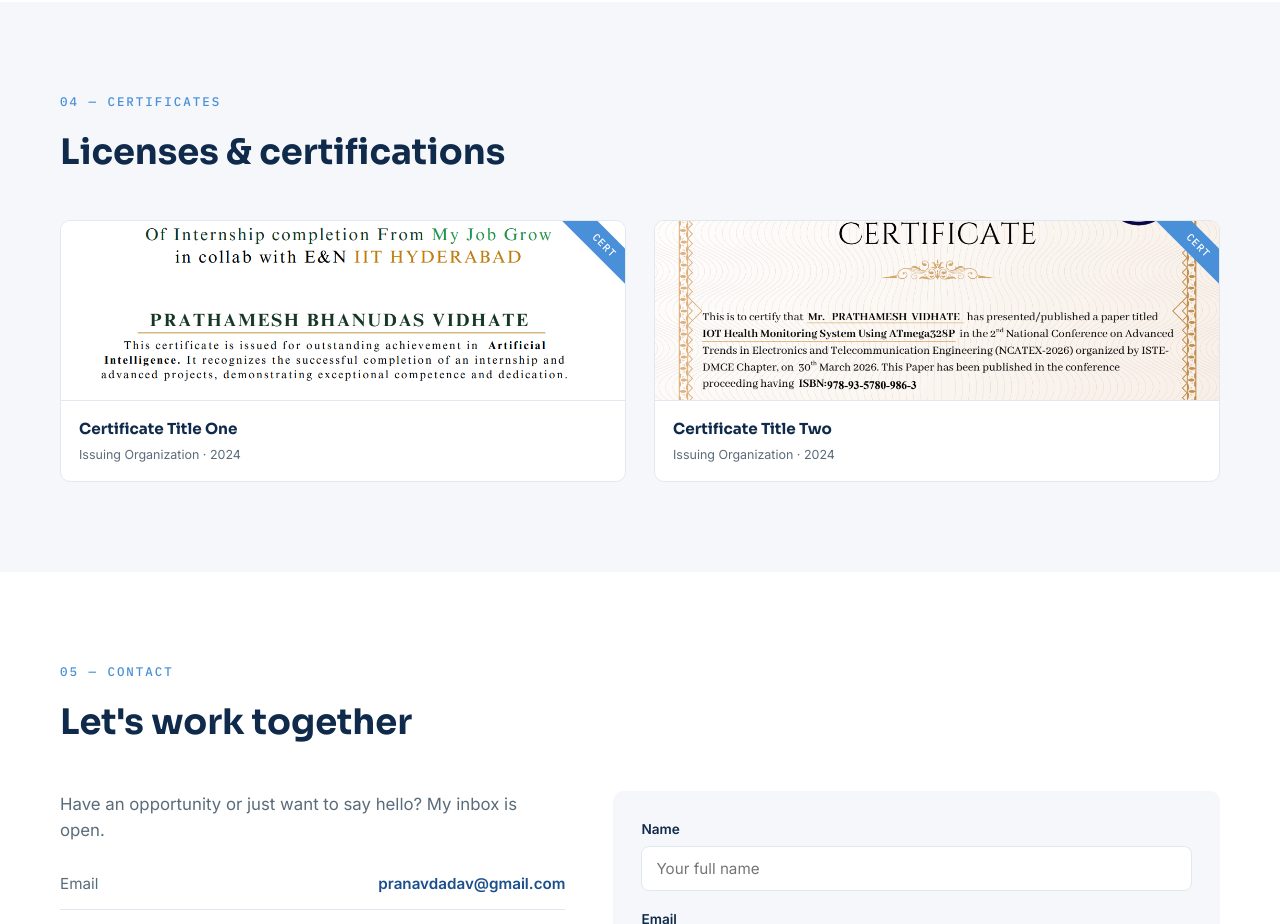
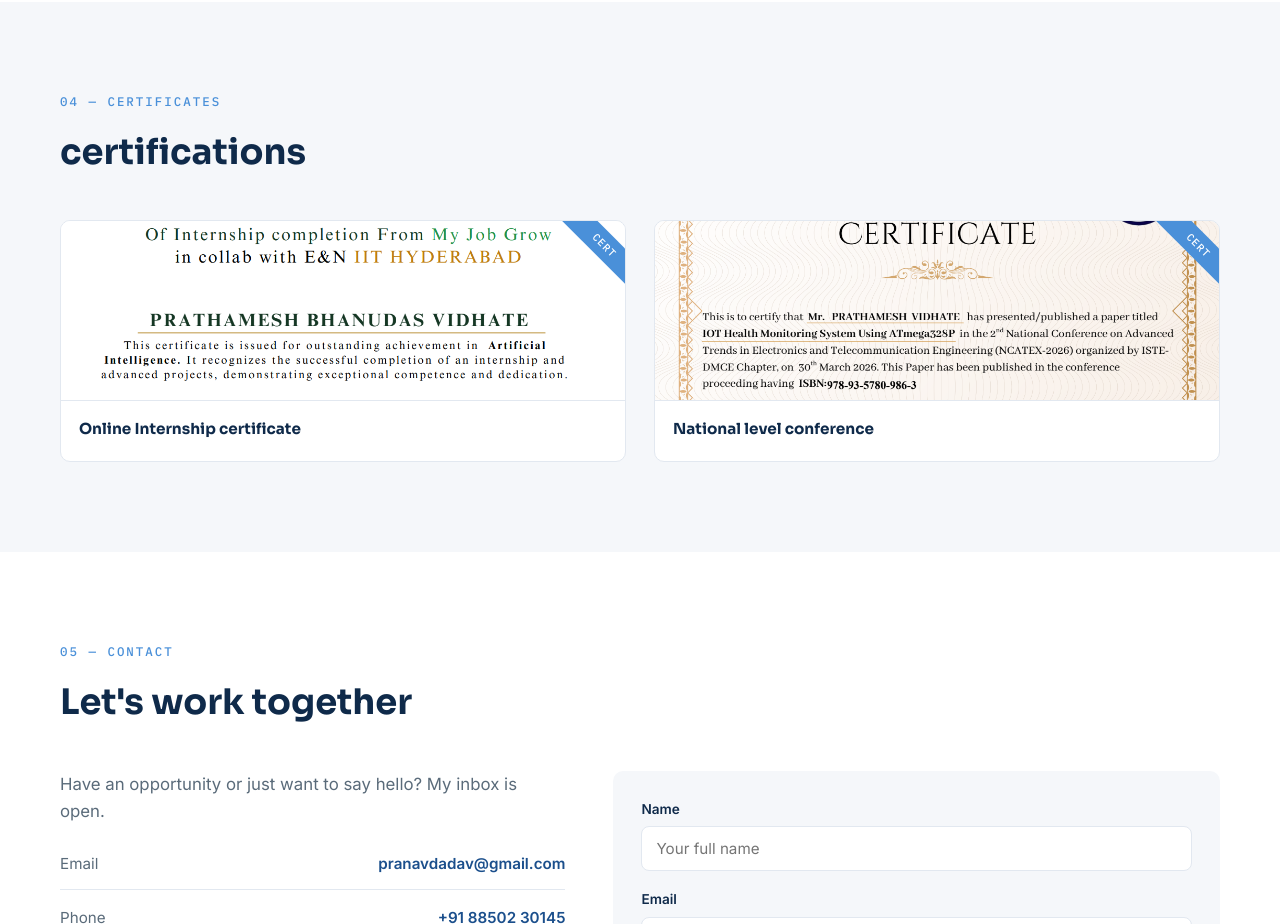
Before and after one commit to pranav007-cell/My-Portfolio, a plain HTML site: page index.html in a window 1280 px wide. Shown: the part 2560-3484 px from the top of the page. Drawn offline with Linux system fonts and the light colour scheme.

Commit message:
Update certificate titles in index.html

```diff
--- a/index.html
+++ b/index.html
@@ -183,14 +183,13 @@
   <section class="section section-alt" id="certificates">
     <div class="section-inner">
       <p class="section-label">04 — Certificates</p>
-      <h2 class="section-title">Licenses &amp; certifications</h2>
+      <h2 class="section-title">certifications</h2>
       <div class="cert-grid" id="certGrid">
         <figure class="cert-card">
           <div class="cert-ribbon">CERT</div>
           <img src="My Certificate.png" alt="Certificate 1" loading="lazy">
           <figcaption>
-            <h3>Certificate Title One</h3>
-            <p>Issuing Organization · 2024</p>
+            <h3>Online Internship certificate </h3>
           </figcaption>
         </figure>
 
@@ -198,8 +197,7 @@
           <div class="cert-ribbon">CERT</div>
           <img src="DMCOE CONFERENCE.png" alt="Certificate 2" loading="lazy">
           <figcaption>
-            <h3>Certificate Title Two</h3>
-            <p>Issuing Organization · 2024</p>
+            <h3>National level conference</h3>
           </figcaption>
         </figure>
   </section>
```
